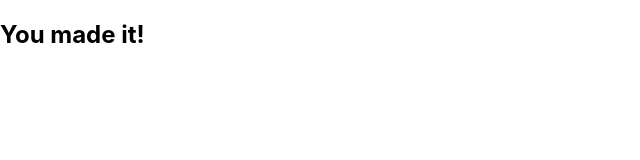
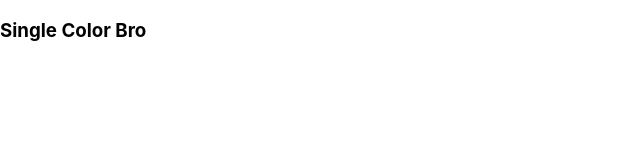
Before and after one commit to arafhossain/color-picker, a React (Create React App) app: page /palette/flat-ui-colors-american/americanriver in a window 1280 px wide. Shown: the top 160 px of the page, without its empty margins (0-640 px from the left). Built offline with nearby package versions, Linux system fonts and the light colour scheme.

Commit message:
Created SingleColorPalette component and link

```diff
--- a/src/App.js
+++ b/src/App.js
@@ -4,6 +4,7 @@ import PaletteList from "./PaletteList";
 import seedColors from "./seedColors";
 import { generatePalette } from "./ColorHelpers";
 import { Switch, Route } from "react-router-dom";
+import SingleColorPalette from "./SingleColorPalette";
 class App extends Component {
   getPalette(id) {
     return seedColors.find(function(palette) {
@@ -16,7 +17,9 @@ class App extends Component {
         <Route
           exact
           path="/"
-          render={routeProps => <PaletteList palettes={seedColors} {...routeProps}/>}
+          render={routeProps => (
+            <PaletteList palettes={seedColors} {...routeProps} />
+          )}
         />
         <Route
           exact
@@ -29,7 +32,11 @@ class App extends Component {
             />
           )}
         />
-        <Route exact path="/palette/:paletteId/:colorId" render={() => <h2>You made it!</h2>}/>
+        <Route
+          exact
+          path="/palette/:paletteId/:colorId"
+          render={() => <SingleColorPalette />}
+        />
       </Switch>
       // <div className="App">
       //   <Palette palette={generatePalette(seedColors[4])} />
--- a/src/ColorBox.js
+++ b/src/ColorBox.js
@@ -30,7 +30,7 @@ class ColorBox extends Component {
           </div>
           <button className="copy-button">Copy</button>
         </div>
-        <Link to="/" onClick={event => event.stopPropagation()}>
+        <Link to={`/palette/${this.props.paletteId}/${this.props.id}`} onClick={event => event.stopPropagation()}>
         <span className="see-more">More</span>
         </Link>
       </div>
--- a/src/Palette.js
+++ b/src/Palette.js
@@ -19,7 +19,13 @@ class Palette extends Component {
   }
   render() {
     let colorBoxes = this.props.palette.colors[this.state.level].map(color => (
-      <ColorBox background={color[this.state.colorFormat]} name={color.name} key={color.id}/>
+      <ColorBox
+        background={color[this.state.colorFormat]}
+        name={color.name}
+        key={color.id}
+        id={color.id}
+        paletteId={this.props.palette.id}
+      />
     ));
     return (
       <div className="Palette">
--- /dev/null
+++ b/src/SingleColorPalette.js
@@ -0,0 +1,13 @@
+import React, { Component } from 'react'
+
+class SingleColorPalette extends Component {
+  render(){
+    return (
+      <div>
+        <h3>Single Color Bro</h3>
+      </div>
+    )
+  }
+}
+
+export default SingleColorPalette;
```
